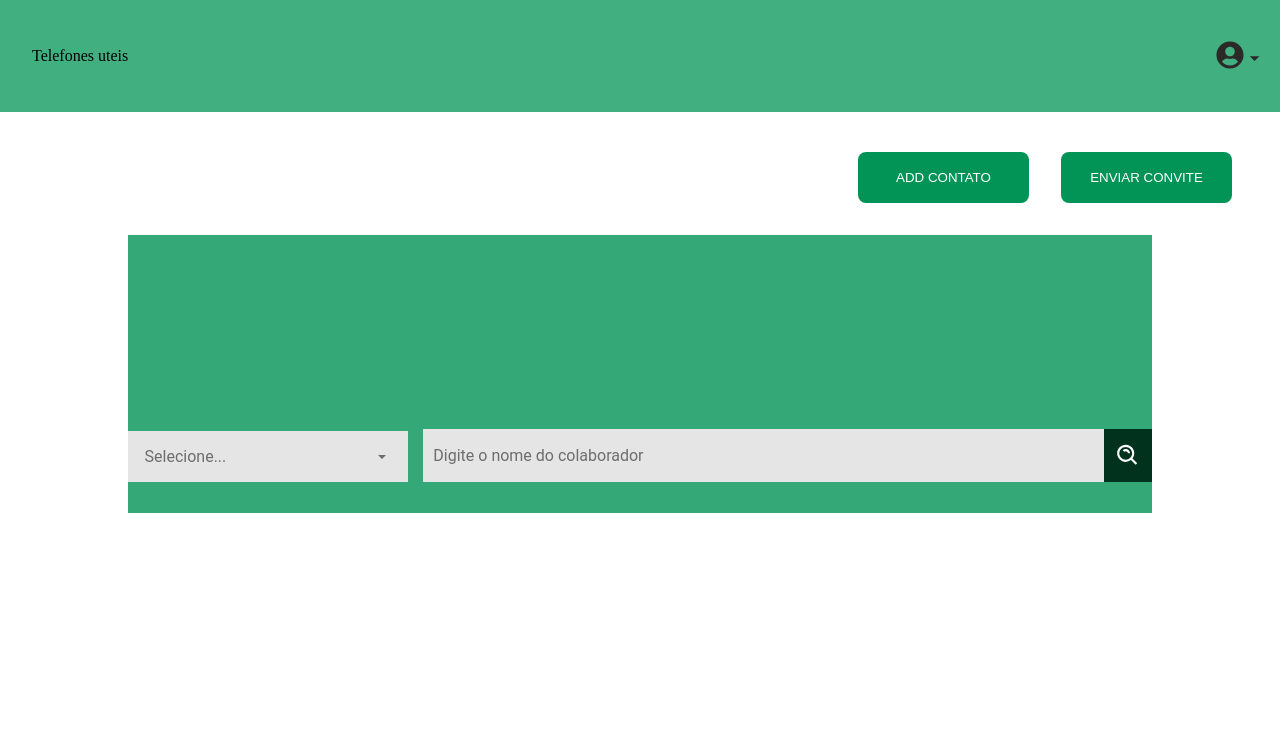
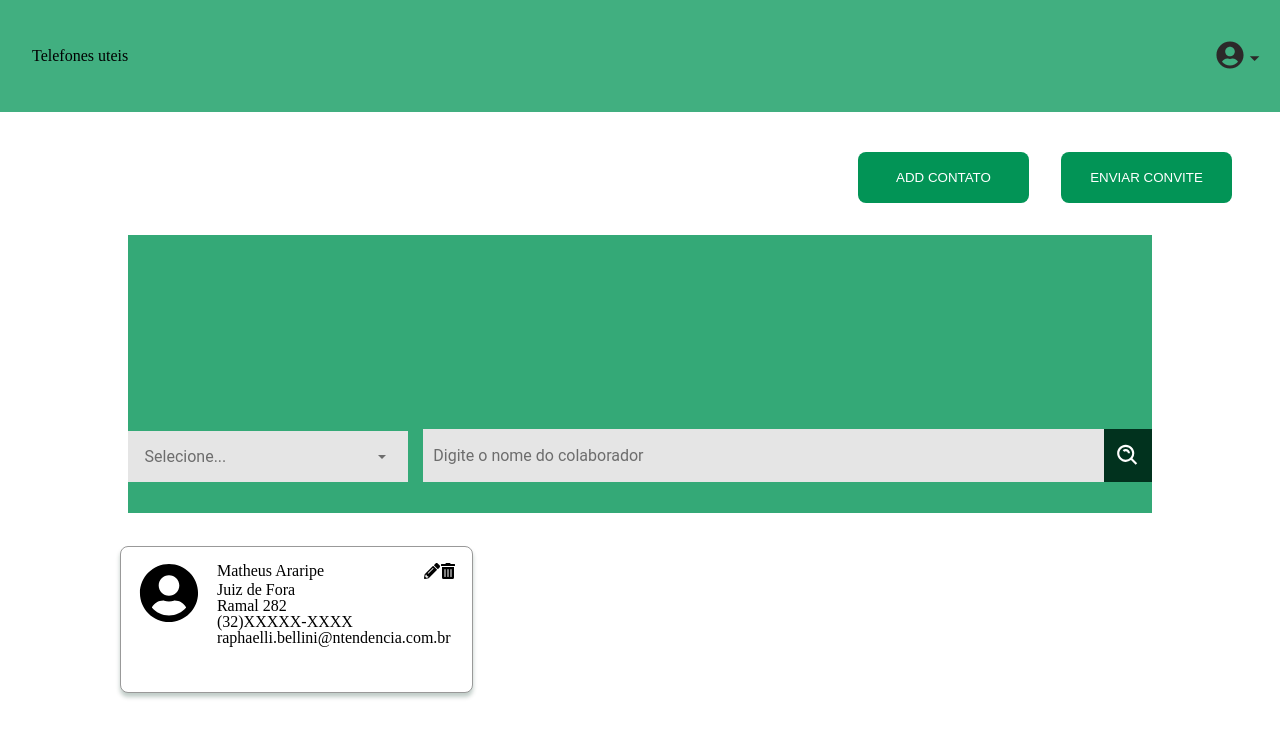
Before and after one commit to MatheusAraripe/desafio-anova, a React (Vite) app: page / in a window 1280 px wide. Shown: the top 738 px of the page. Built offline with nearby package versions, Linux system fonts and the light colour scheme; sample sign-in values are in the browser's storage.

Commit message:
feat: criação do componente user card

```diff
--- /dev/null
+++ b/src/components/UserCard.jsx
@@ -0,0 +1,32 @@
+import React from 'react'
+import {FaPencilAlt, FaTrashAlt, FaUserCircle} from "react-icons/fa"
+import "../styles/user_card.scss"
+
+function UserCard() {
+  return (
+    <div className='user-card-container'>
+        <div className="user-card-image">
+            <FaUserCircle className='user-image-icon'/>
+        </div>
+        <div className="user-card-body">
+            <div className="card-head">
+                <h2 className="user-name">
+                    Matheus Araripe
+                </h2>
+                <div className="interactive-icons">
+                    <FaPencilAlt />
+                    <FaTrashAlt />
+                </div>
+            </div>
+            <div className="card-content">
+                <p className="user-unidade">Juiz de Fora</p>
+                <h4 className='user-ramal'>Ramal 282</h4>
+                <p className='user-tel'>(32)XXXXX-XXXX</p>
+                <p className='user-email'>raphaelli.bellini@ntendencia.com.br</p>
+            </div>
+        </div>
+    </div>
+  )
+}
+
+export default UserCard
--- a/src/pages/HomePage/index.jsx
+++ b/src/pages/HomePage/index.jsx
@@ -6,6 +6,7 @@ import AddModal from '../../components/AddModal';
 import Baner from "../../components/Baner"
 import InviteModal from '../../components/InviteModal';
 import './homepage.scss'
+import UserCard from '../../components/UserCard';
 
 function HomePage() {
 
@@ -33,6 +34,8 @@ function HomePage() {
             Home page privada!
         </h1>
         <button onClick={handleLogout}>Logout</button> */}
+
+        <UserCard />
     </div>
   )
 }
--- /dev/null
+++ b/src/styles/user_card.scss
@@ -0,0 +1,36 @@
+@import "./variables";
+
+.user-card-container{
+    box-sizing: border-box;
+    position: absolute;
+    width: 353px;
+    height: 147px;
+    left: 9.37%;
+    right: 64.79%;
+    top: 514px;
+    margin-top: 32px;
+    background: #FFFFFF;
+    border: 1px solid #999999;
+    box-shadow: 0px 4px 4px rgba(1, 50, 30, 0.25);
+    border-radius: 8px;
+    display: flex;
+    padding-top: 16px;
+    padding-left: 16px;
+}
+
+.user-card-body{
+    margin-left: 16px;
+    margin-right: 16px;
+    width: 100%;
+
+}
+
+.user-image-icon{
+    width: 64px;
+    height: 60px;
+}
+
+.card-head{
+    display: flex;
+    justify-content: space-between;
+}
```
